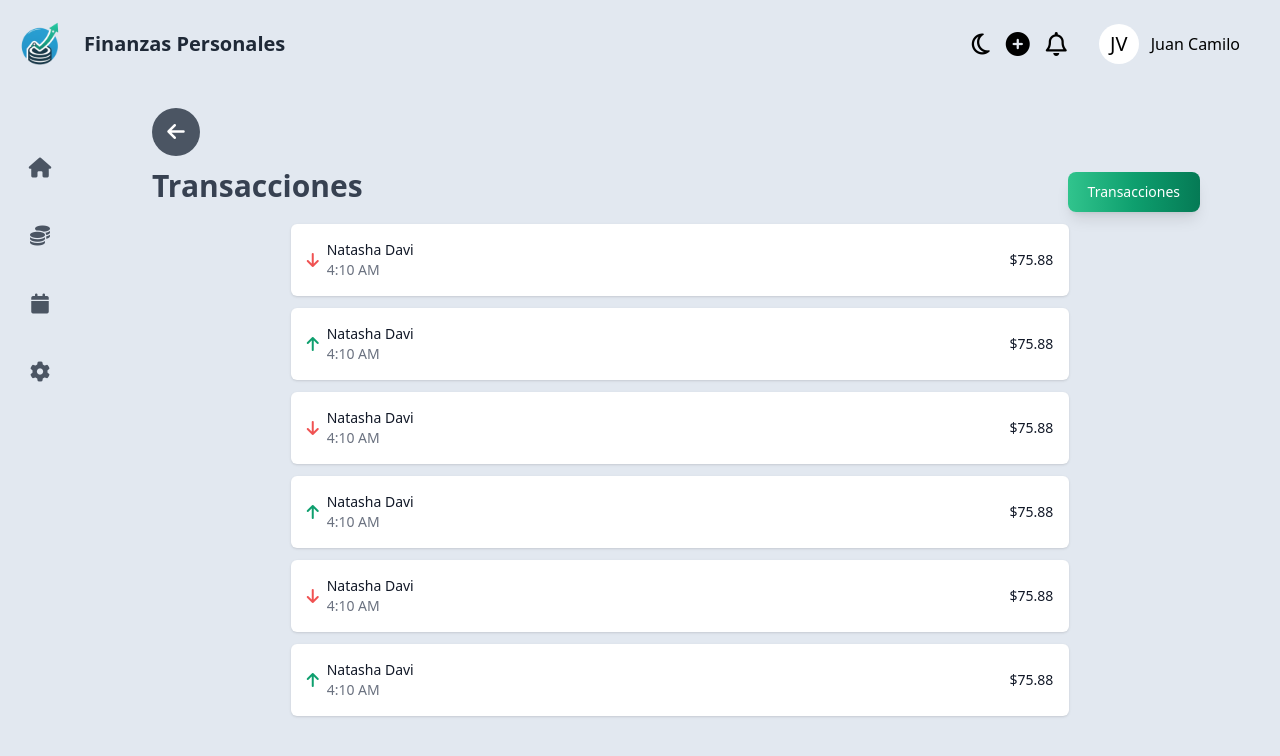
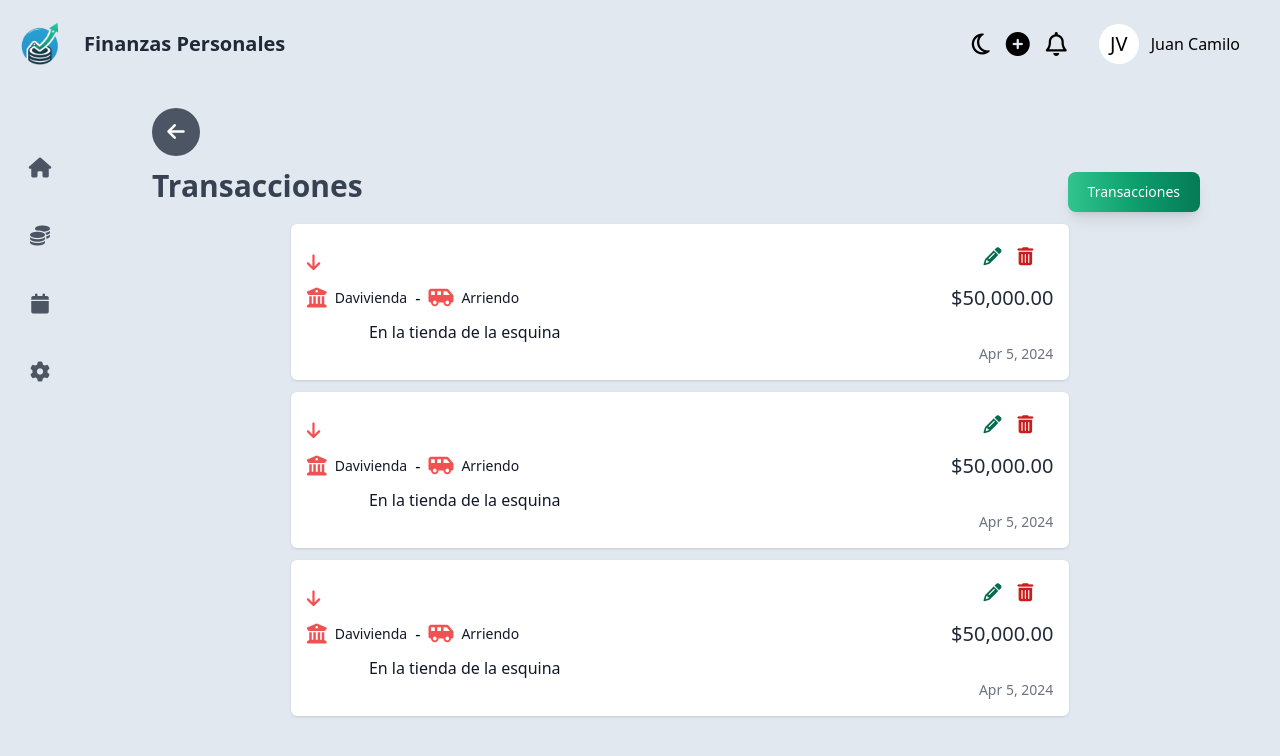
Before and after one commit to jcvillacob/Finanzas, an Angular app: page /transacciones in a window 1280 px wide. Shown: the top 756 px of the page. Built offline with nearby package versions, Linux system fonts and the light colour scheme.

Commit message:
Sin mucho avance

```diff
--- a/src/app/modules/finanzas/components/transacciones/transacciones.component.html
+++ b/src/app/modules/finanzas/components/transacciones/transacciones.component.html
@@ -17,23 +17,45 @@
 
   <ul class="w-2/3">
     <li *ngFor="let transaccion of transacciones"
-      class="mb-3 p-4 rounded-md flex justify-between items-center bg-white shadow">
-      <div class="text-red-500 mr-2" *ngIf="transaccion.tipo === 'Gasto'">
-        <i class="fa-solid fa-arrow-down"></i>
+      class="mb-3 p-4 rounded-md flex flex-col justify-between items-center bg-white shadow">
+      <div class="w-full flex justify-between pr-5 gap-4 py-2 text-lg">
+        <div class="text-red-500 mr-2" *ngIf="transaccion.Tipo === 'Gasto'">
+          <i class="fa-solid fa-arrow-down"></i>
+        </div>
+        <div class="text-green-500 mr-2" *ngIf="transaccion.Tipo === 'Ingreso'">
+          <i class="fa-solid fa-arrow-up"></i>
+        </div>
+        <div class="flex gap-4">
+          <i class="fa-solid fa-pencil text-green-700 hover:cursor-pointer"></i>
+          <i class="fa-solid fa-trash-can text-red-700 hover:cursor-pointer"></i>
+        </div>
       </div>
-      <div class="text-green-500 mr-2" *ngIf="transaccion.tipo === 'Ingreso'">
-        <i class="fa-solid fa-arrow-up"></i>
+      <div class="w-full flex justify-between">
+        <div class="flex justify-center items-center mb-2">
+
+          <i [ngClass]="transaccion.IconoCuenta" class="text-xl text-red-500"></i>
+          <p class="text-sm font-medium text-gray-900 truncate px-2">
+            {{ transaccion.NombreCuenta }}
+          </p>
+          <span> - </span>
+          <i [ngClass]="transaccion.IconoCategoria" class="text-xl text-red-500 px-2"></i>
+          <p class="text-sm font-medium text-gray-900 truncate">
+            {{ transaccion.NombreCategoria }}
+          </p>
+        </div>
+        <div class="text-gray-800 text-xl">
+          {{ transaccion.Monto | currency }}
+        </div>
       </div>
-      <div class="flex-1 min-w-0">
-        <p class="text-sm font-medium text-gray-900 truncate">
-          {{ transaccion.nombre }}
+
+      <div class="w-5/6 text-md text-gray-900">
+        {{ transaccion.Descripcion }}
+      </div>
+
+      <div class="w-full flex justify-end">
+        <p class="text-sm text-gray-500">
+          {{ transaccion.Fecha | date }}
         </p>
-        <p class="text-sm text-gray-500">
-          {{ transaccion.fecha | date:'shortTime' }}
-        </p>
-      </div>
-      <div class="text-sm text-gray-900">
-        {{ transaccion.cantidad | currency }}
       </div>
     </li>
   </ul>
--- a/src/app/modules/finanzas/components/transacciones/transacciones.component.ts
+++ b/src/app/modules/finanzas/components/transacciones/transacciones.component.ts
@@ -3,18 +3,50 @@ import { Component } from '@angular/core';
 @Component({
   selector: 'app-transacciones',
   templateUrl: './transacciones.component.html',
-  styleUrls: ['./transacciones.component.scss']
+  styleUrls: ['./transacciones.component.scss'],
 })
 export class TransaccionesComponent {
   transacciones = [
-    { nombre: 'Natasha Davi', tipo: 'Gasto', fecha: new Date(), cantidad: 75.88 },
-    { nombre: 'Natasha Davi', tipo: 'Ingreso', fecha: new Date(), cantidad: 75.88 },
-    { nombre: 'Natasha Davi', tipo: 'Gasto', fecha: new Date(), cantidad: 75.88 },
-    { nombre: 'Natasha Davi', tipo: 'Ingreso', fecha: new Date(), cantidad: 75.88 },
-    { nombre: 'Natasha Davi', tipo: 'Gasto', fecha: new Date(), cantidad: 75.88 },
-    { nombre: 'Natasha Davi', tipo: 'Ingreso', fecha: new Date(), cantidad: 75.88 },
+    {
+      TransaccionID: 11,
+      CuentaID: 3,
+      CategoriaID: 1,
+      Tipo: 'Gasto',
+      Monto: 50000,
+      Fecha: '2024-04-05T15:00:00.000Z',
+      Descripcion: 'En la tienda de la esquina',
+      NombreCuenta: 'Davivienda',
+      IconoCuenta: 'fa-solid fa-building-columns',
+      NombreCategoria: 'Arriendo',
+      IconoCategoria: 'fa-solid fa-van-shuttle'
+    },
+    {
+      TransaccionID: 11,
+      CuentaID: 3,
+      CategoriaID: 1,
+      Tipo: 'Gasto',
+      Monto: 50000,
+      Fecha: '2024-04-05T15:00:00.000Z',
+      Descripcion: 'En la tienda de la esquina',
+      NombreCuenta: 'Davivienda',
+      IconoCuenta: 'fa-solid fa-building-columns',
+      NombreCategoria: 'Arriendo',
+      IconoCategoria: 'fa-solid fa-van-shuttle'
+    },
+    {
+      TransaccionID: 11,
+      CuentaID: 3,
+      CategoriaID: 1,
+      Tipo: 'Gasto',
+      Monto: 50000,
+      Fecha: '2024-04-05T15:00:00.000Z',
+      Descripcion: 'En la tienda de la esquina',
+      NombreCuenta: 'Davivienda',
+      IconoCuenta: 'fa-solid fa-building-columns',
+      NombreCategoria: 'Arriendo',
+      IconoCategoria: 'fa-solid fa-van-shuttle'
+    }
   ];
-
 
   goBack() {
     window.history.back();
--- /dev/null
+++ b/src/environments/environment.prod.ts
@@ -0,0 +1,4 @@
+export const environment = {
+    apiUrl: 'http://localhost:4000/',
+    dev: false
+};
--- /dev/null
+++ b/src/environments/environment.ts
@@ -0,0 +1,4 @@
+export const environment = {
+    apiUrl: 'https://ctapp.coorditanques.com/colaboradoresback/api/v1/pruebas/',
+    dev: true
+};
```
Also changed, not shown: src/app/modules/finanzas/components/presupuesto/presupuesto.component.html (line endings or trailing spaces).
